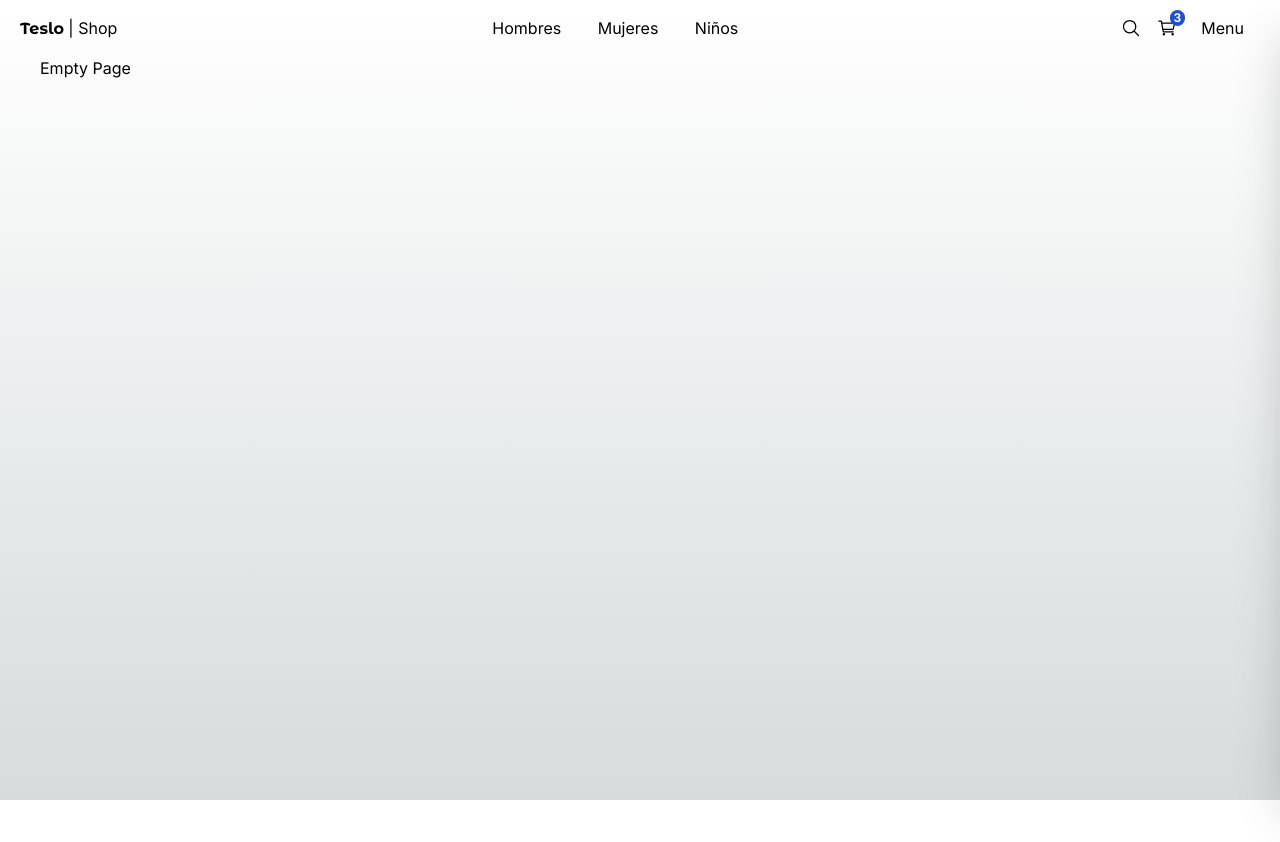
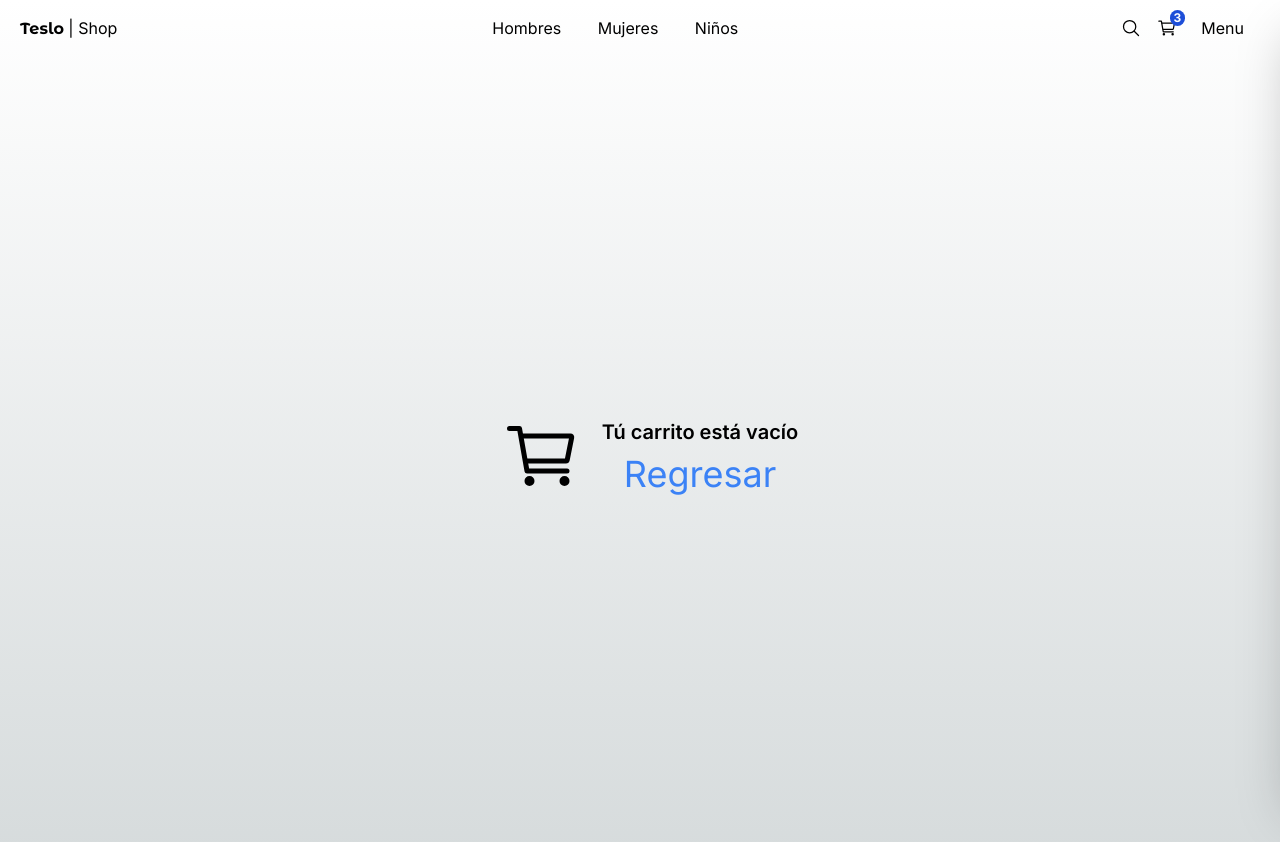
Before and after one commit to Gmsus4/teslo-shop, a Next.js app: page /empty in a window 1280 px wide. Shown: the top 842 px of the page. Before the commit the page ends 800 px from the top, so only its background shows below. Built offline with nearby package versions, Linux system fonts and the light colour scheme.

Commit message:
Pantalla de carrito de compras vacio

```diff
--- a/src/app/(shop)/cart/page.tsx
+++ b/src/app/(shop)/cart/page.tsx
@@ -2,6 +2,7 @@
 import { initialData } from "@/seed/seed";
 import Image from "next/image";
 import Link from "next/link";
+import { redirect } from "next/navigation";
 
 const productsInCart = [
   initialData.products[0],
@@ -10,6 +11,7 @@
 ]
 
 export default function() {
+  // redirect('/empty');
   return (
     <div className="flex justify-center items-center mb-72 px-10 sm:px-0">
       <div className="flex flex-col w-[1000px]">
--- a/src/app/(shop)/empty/page.tsx
+++ b/src/app/(shop)/empty/page.tsx
@@ -1,8 +1,21 @@
+import Link from "next/link";
+import { IoCartOutline } from "react-icons/io5";
 
 export default function() {
   return (
-    <div>
-      <h1>Empty Page</h1>
+    <div className="flex justify-center items-center h-[800px]">
+      <IoCartOutline size={80} className="mx-5"/>
+      <div className="flex flex-col items-center">
+          <h1 className="text-xl font-semibold">
+            Tú carrito está vacío
+          </h1>
+          <Link
+            href='/'
+            className="text-blue-500 mt-2 text-4xl"
+          >
+            Regresar
+          </Link>
+      </div>
     </div>
   );
 }
```
